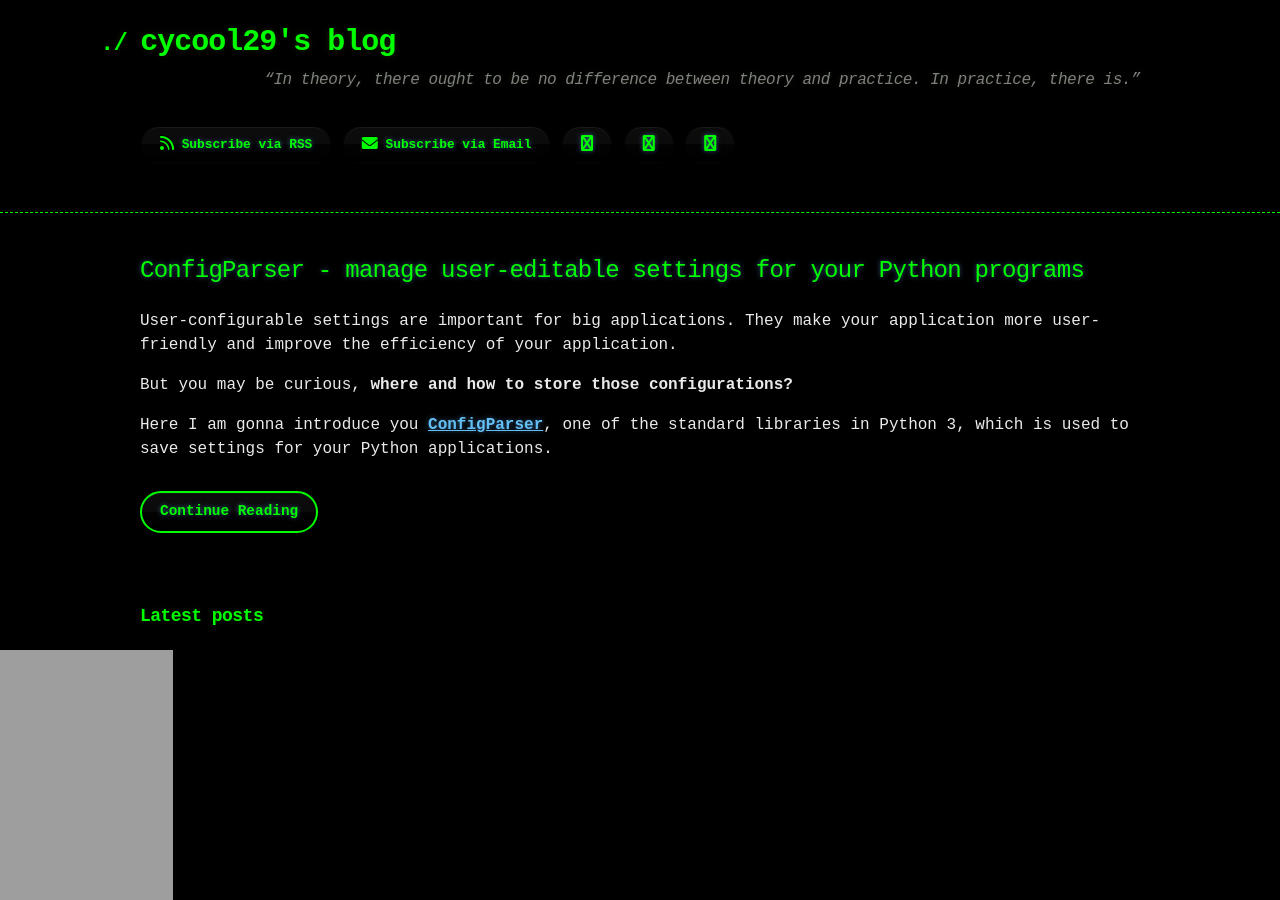
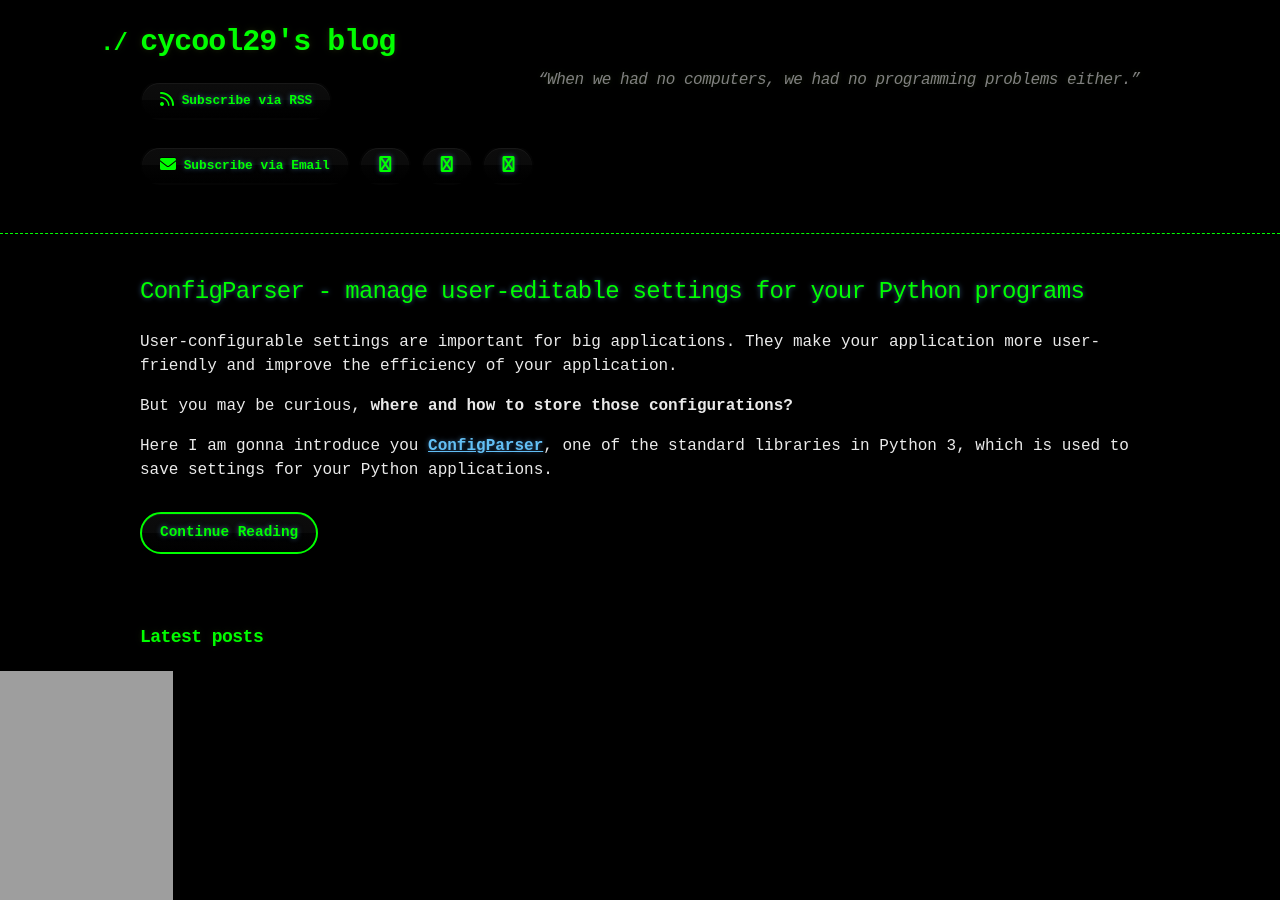
Before and after one commit to cycool29/cycool29.github.io, a Jekyll site: the page built from index.md, in a window 1280 px wide and 900 px high. Built offline with Jekyll 4.4.1, drawn with Linux system fonts in a browser that asks for light colours; a style sheet for code colours, icons or effects is not loaded.

Commit message:
Update quotes

```diff
--- a/_config.yml
+++ b/_config.yml
@@ -1,5 +1,5 @@
 title: cycool29's blog
-description: "“In theory, there ought to be no difference between theory and practice. In practice, there is.” "
+description: "“When we had no computers, we had no programming problems either.” "
 bio: A high school student. Intermediate in Python, Git, Bash. Learning JavaScript. He/Him. "
 author: cycool29
 url: https://cycool29.github.io
```
